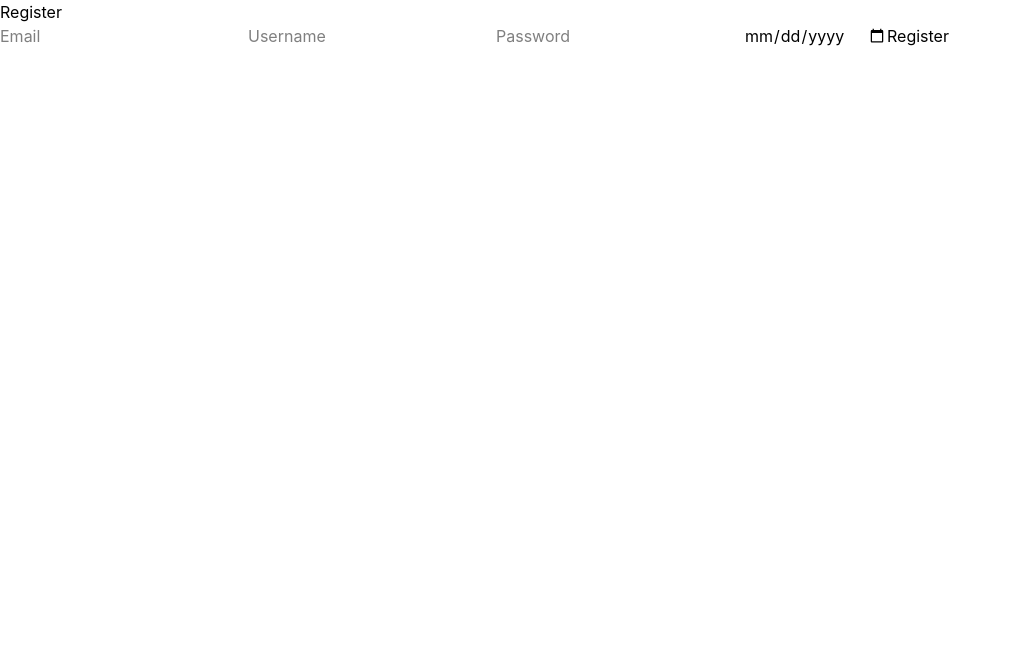
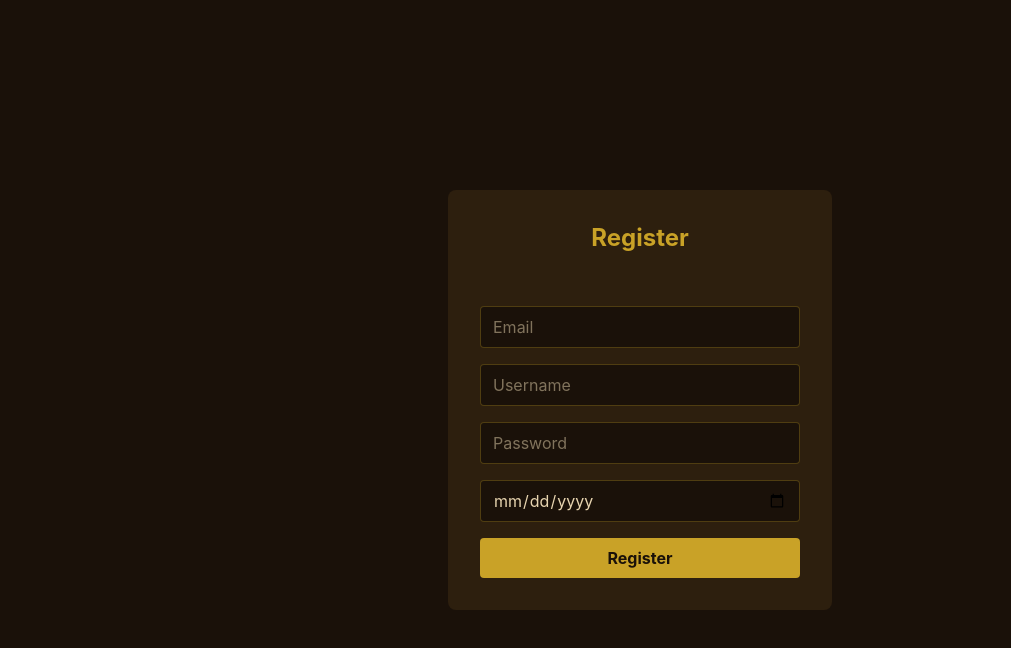
Before and after one commit to TheRealFezbot/GuildGuestRPG, a React app in the folder frontend/: page /register in a window 1280 px wide. Shown: the top 648 px of the page, without its empty margins (0-1011 px from the left). Built offline with nearby package versions, Linux system fonts and the light colour scheme; the HTML template or start-up script is replaced by a standard one.

Commit message:
added basic styling test to login and register page

```diff
--- a/frontend/src/index.css
+++ b/frontend/src/index.css
@@ -1 +1,14 @@
 @import "tailwindcss";
+
+@theme {
+    --color-bg: #1a1109;
+    --color-surface: #2d1f0e;
+    --color-gold: #c9a227;
+    --color-bordeaux: #7b1c2e;
+    --color-parchment: #e8d5b0;
+}
+
+body {
+    background-color: var(--color-bg);
+    color: var(--color-parchment);
+}
--- a/frontend/src/pages/LoginPage.tsx
+++ b/frontend/src/pages/LoginPage.tsx
@@ -28,24 +28,28 @@ function LoginPage() {
     }, [user, isLoading])
 
     return (
-        <div>
-            <h1>Login</h1>
-            {error && <p>{error}</p>}
-            <form onSubmit={handleSubmit}>
-                <input
+        <div className="min-h-screen flex items-center justify-center bg-bg">
+            <div className="bg-surface p-8 rounded-lg w-full max-w-sm flex flex-col gap-4 min-h-80">
+                <h1 className="text-gold text-2xl font-bold text-center">Login</h1>
+                <p className="text-red-400 text-sm min-h-5">{error ?? ""}</p>
+                <form className="flex flex-col gap-4" onSubmit={handleSubmit}>
+                    <input className="bg-bg text-parchment border border-gold/30 rounded px-3 py-2 w-full"
                     type="text"
                     value={identifier}
                     onChange={(e) => setIdentifier(e.target.value)}
                     placeholder="Username or Email"
+                    autoComplete="off"
                     />
-                <input
+                    <input className="bg-bg text-parchment border border-gold/30 rounded px-3 py-2 w-full"
                     type="password"
                     value={password}
                     onChange={(e) => setPassword(e.target.value)}
                     placeholder="Password"
+                    autoComplete="current-password"
                     />
-                <button type="submit">Login</button>
+                    <button className="bg-gold text-bg font-bold py-2 rounded hover:brightness-110 w-full" type="submit">Login</button>
                 </form>
+            </div>
         </div>
     )
 }
--- a/frontend/src/pages/RegisterPage.tsx
+++ b/frontend/src/pages/RegisterPage.tsx
@@ -36,35 +36,37 @@ function RegisterPage() {
         }, [user, isLoading])
 
     return (
-        <div>
-            <h1>Register</h1>
-            {error && <p>{error}</p>}
-            <form onSubmit={handleSubmit}>
-                <input
+        <div className="min-h-screen flex items-center justify-center bg-bg">
+            <div className="bg-surface p-8 rounded-lg w-full max-w-sm flex flex-col gap-4 min-h-80">
+                <h1 className="text-gold text-2xl font-bold text-center">Register</h1>
+                <p className="text-red-400 text-sm min-h-5">{error ?? ""}</p>
+                <form className="flex flex-col gap-4" onSubmit={handleSubmit}>
+                    <input className="bg-bg text-parchment border border-gold/30 rounded px-3 py-2 w-full"
                     type="email"
                     value={email}
                     onChange={(e) => setEmail(e.target.value)}
                     placeholder="Email"
                     />
-                <input
+                    <input className="bg-bg text-parchment border border-gold/30 rounded px-3 py-2 w-full"
                     type="text"
                     value={username}
                     onChange={(e) => setUsername(e.target.value)}
                     placeholder="Username"
                     />
-                <input
+                    <input className="bg-bg text-parchment border border-gold/30 rounded px-3 py-2 w-full"
                     type="password"
                     value={password}
                     onChange={(e) => setPassword(e.target.value)}
                     placeholder="Password"
                     />
-                <input
+                    <input className="bg-bg text-parchment border border-gold/30 rounded px-3 py-2 w-full"
                     type="date"
                     value={dateOfBirth}
                     onChange={(e) => setDateOfBirth(e.target.value)}
                     />
-                <button type="submit">Register</button>
+                    <button className="bg-gold text-bg font-bold py-2 rounded hover:brightness-110 w-full" type="submit">Register</button>
                 </form>
+            </div>
         </div>
     )
 }
```
Lines whose indentation alone changed are shown as unchanged.
